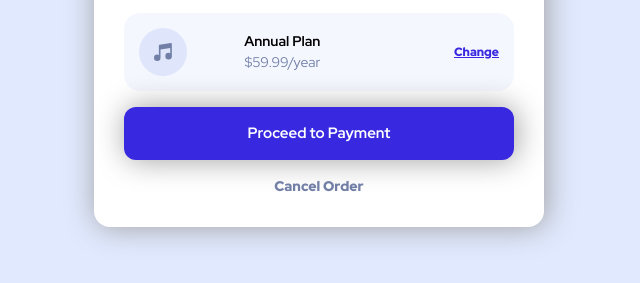
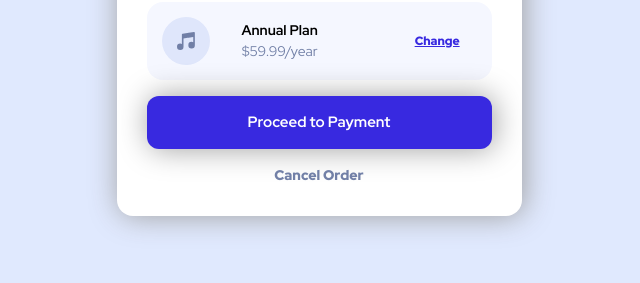
Before and after one commit to BenMinal/order-summary-component-main, a plain HTML site: page index.html in a window 1280 px wide. Shown: the part 477-760 px from the top of the page, without its empty margins (321-961 px from the left). Drawn offline with Linux system fonts and the light colour scheme.

Commit message:
updated-layout

```diff
--- a/style.css
+++ b/style.css
@@ -104,12 +104,12 @@ body {
   justify-items: center;
   text-align: center;
   max-width: 450px;
-  min-width: 330px;
   display: grid;
   grid-template-columns: 1fr;
   border-radius: 1rem;
   overflow: hidden;
   box-shadow: 2px 0px 30px #9e9e9e;
+  margin: 5%;
 }
 
 .header-image {
@@ -142,11 +142,11 @@ body {
 }
 
 .plan-icon {
-
+  width: 48px;
 }
 
 .plan-details {
-  justify-items: left;
+  padding-right: 50%;
 }
 
 .change-plan {
@@ -154,7 +154,7 @@ body {
   font-weight: var(--fw-extra-bold);
   color: var(--clr-secondary-700);
   text-decoration: underline;
-  margin-left: 100px;
+  /* margin-left: 20%; */
 }
 
 .change-plan:hover {
```
